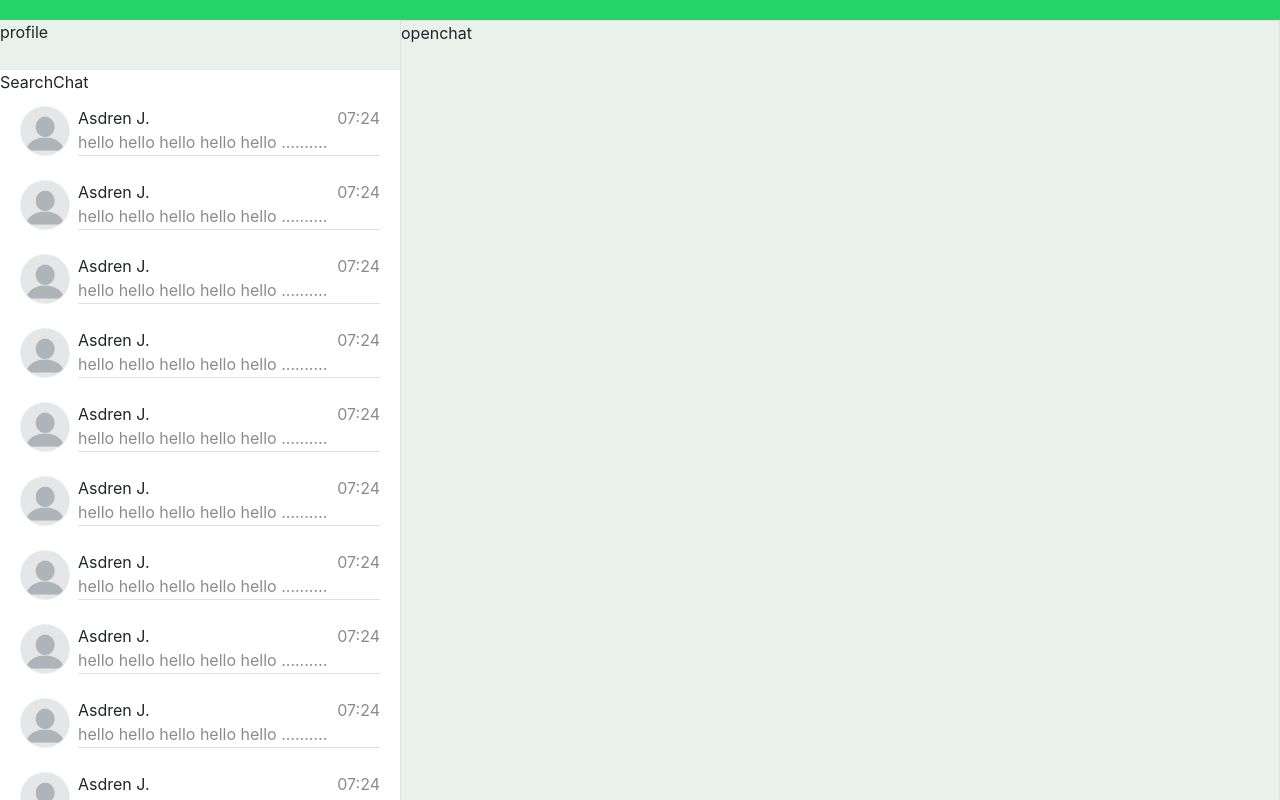
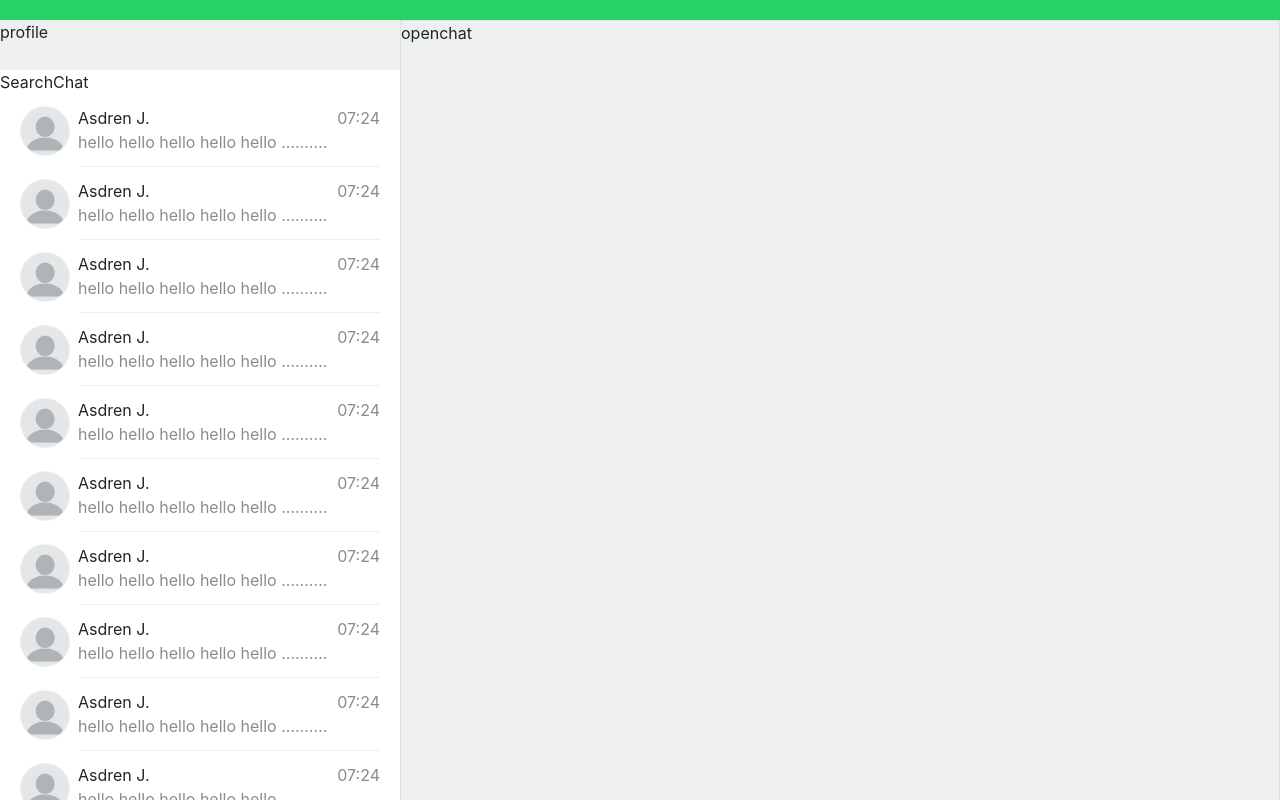
Before and after one commit to annoinspace/whatsapp-front-end, a React (Create React App) app: page /home in a window 1280 px wide. Built offline with nearby package versions, Linux system fonts and the light colour scheme.

Commit message:
updates to bottom chat border

```diff
--- a/src/components/main-page/SingleChatSidebar.jsx
+++ b/src/components/main-page/SingleChatSidebar.jsx
@@ -4,15 +4,22 @@ import blankImage from "../../assets/blank-profile-picture.png"
 
 export default function SingleChatSidebar() {
   return (
-    <ListGroup.Item className="d-flex minimised-chat list-group-item ">
+    <>
+      <ListGroup.Item className="d-flex minimised-chat list-group-item pb-0">
+        <div className="d-flex flex-column w-100">
+          <div className="d-flex flex-row  w-100">
             <div className="user-profile-image" style={{ backgroundImage: `url(${blankImage})` }}></div>
-      <div className="w-100 ml-2 border-bottom">
+            <div className="w-100 ml-2 ">
               <div className="d-flex w-100 justify-content-between ">
                 <div>Asdren J.</div>
                 <div className="gray-text">07:24</div>
               </div>
               <div className="gray-text truncate ">hello hello hello hello hello ...........................</div>
             </div>
+          </div>
+          <div className="side-chat-border"> </div>
+        </div>
       </ListGroup.Item>
+    </>
   )
 }
--- a/src/components/main-page/mainCss.css
+++ b/src/components/main-page/mainCss.css
@@ -1,6 +1,6 @@
 :root {
   --whatsapp-green: #25d366;
-  --light-gray: rgb(232, 241, 235);
+  --light-gray: rgb(237, 240, 239);
   --dark-gray: #8a8c8b;
 }
 * {
@@ -74,3 +74,9 @@
 .list-group-item {
   border: none;
 }
+.side-chat-border {
+  margin-left: 60px;
+  border-bottom: 1px solid var(--light-gray);
+  height: 0px;
+  margin-top: 10px;
+}
```
Lines whose indentation alone changed are shown as unchanged.
